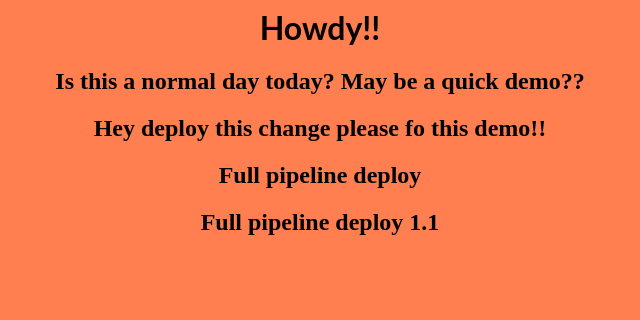
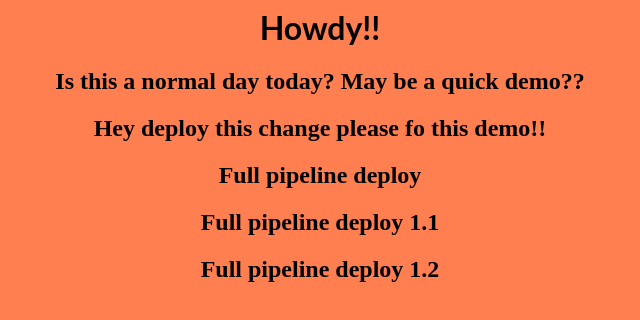
Before and after one commit to upentest-demo/devops-demo, a React (Create React App) app: page / in a window 1280 px wide. Shown: the top 320 px of the page, without its empty margins (320-960 px from the left). Built offline with nearby package versions, Linux system fonts and the light colour scheme.

Commit message:
Update App.js

```diff
--- a/src/App.js
+++ b/src/App.js
@@ -9,6 +9,7 @@ export default function App() {
       <h2>Hey deploy this change please fo this demo!!</h2>
       <h2>Full pipeline deploy</h2>
       <h2>Full pipeline deploy 1.1</h2>
+      <h2>Full pipeline deploy 1.2</h2>
     </div>
   );
 }
```
